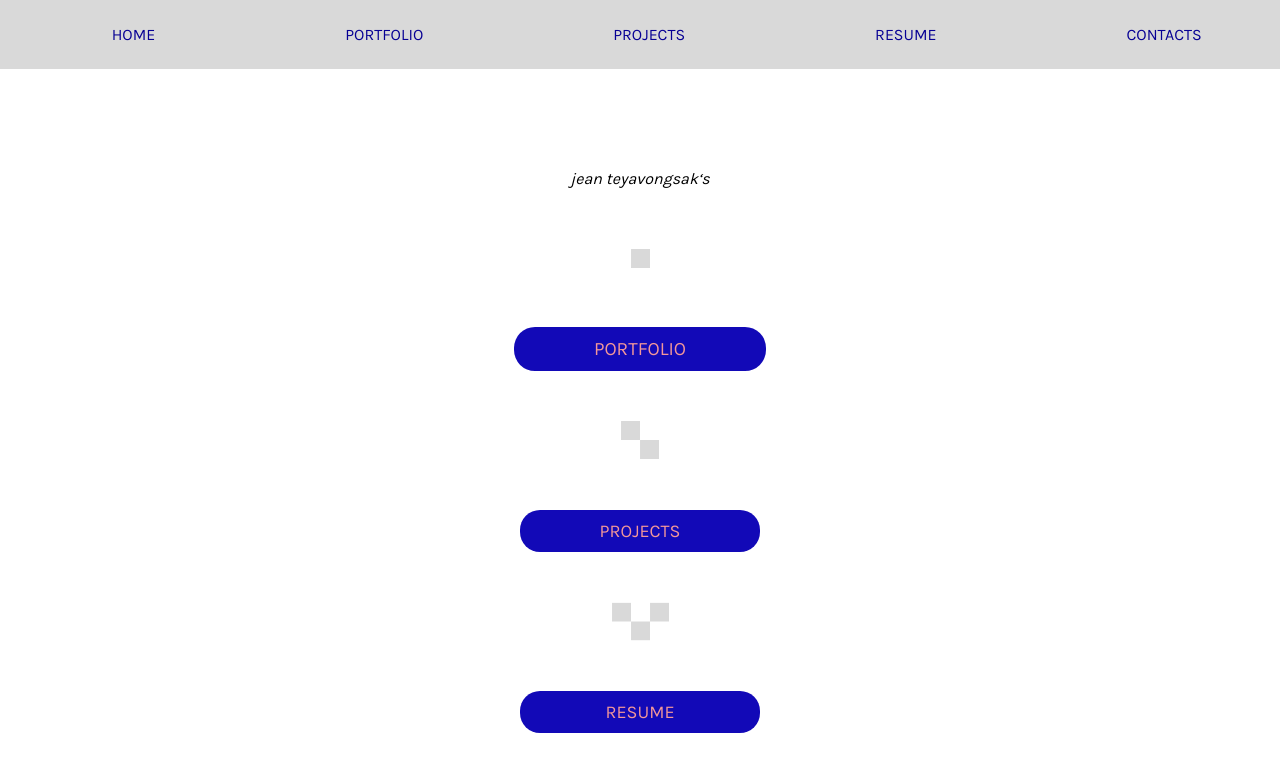
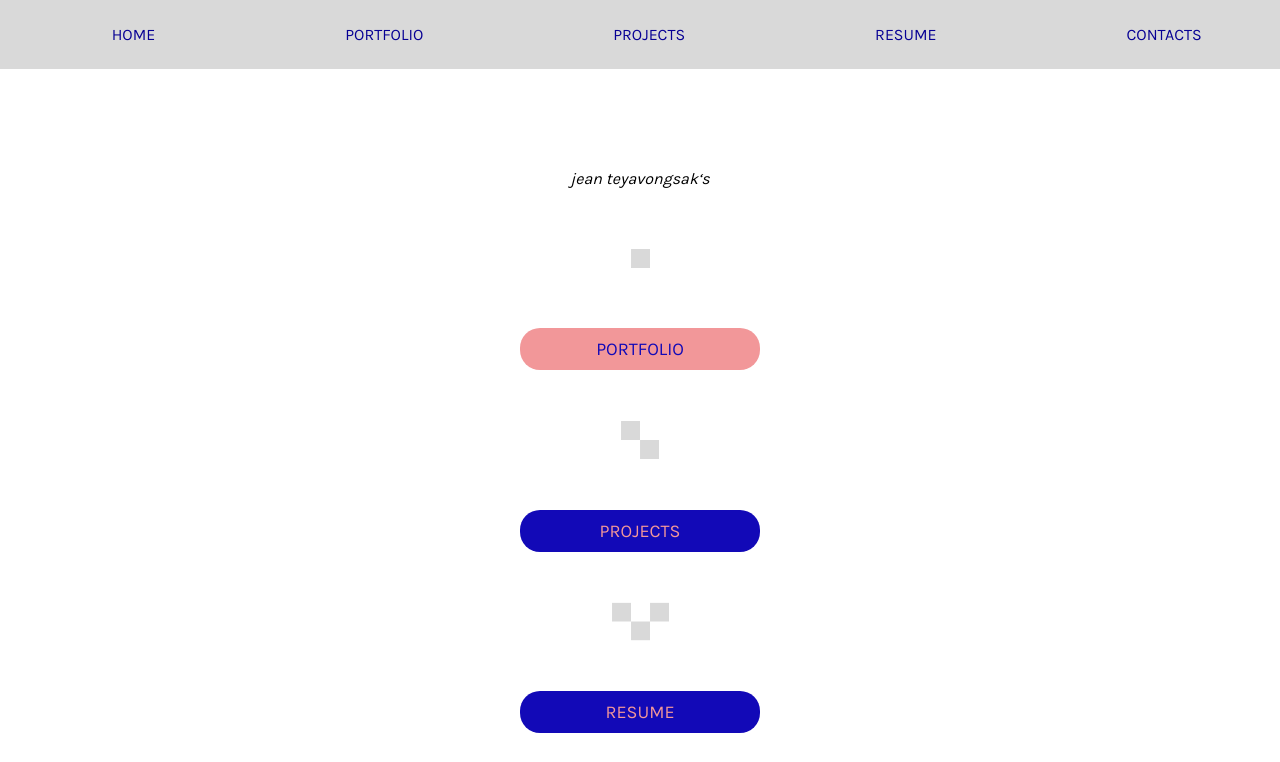
Before and after one commit to krating20/Jean-July-Port, a plain HTML site: page index.html in a window 1280 px wide. In both pictures the pointer is over the link "PORTFOLIO". Shown: the top 762 px of the page. Drawn offline with Linux system fonts and the light colour scheme.

Commit message:
on hover change

```diff
--- a/styles.css
+++ b/styles.css
@@ -125,8 +125,9 @@ section {
 }
 
 .home-button:hover {
-    background-color: #1209B7;
-    transform: scale(1.05);
+    background-color: #F29799;
+    color: #1209B7;
+
 }
 
 .portfolio-container {
```
